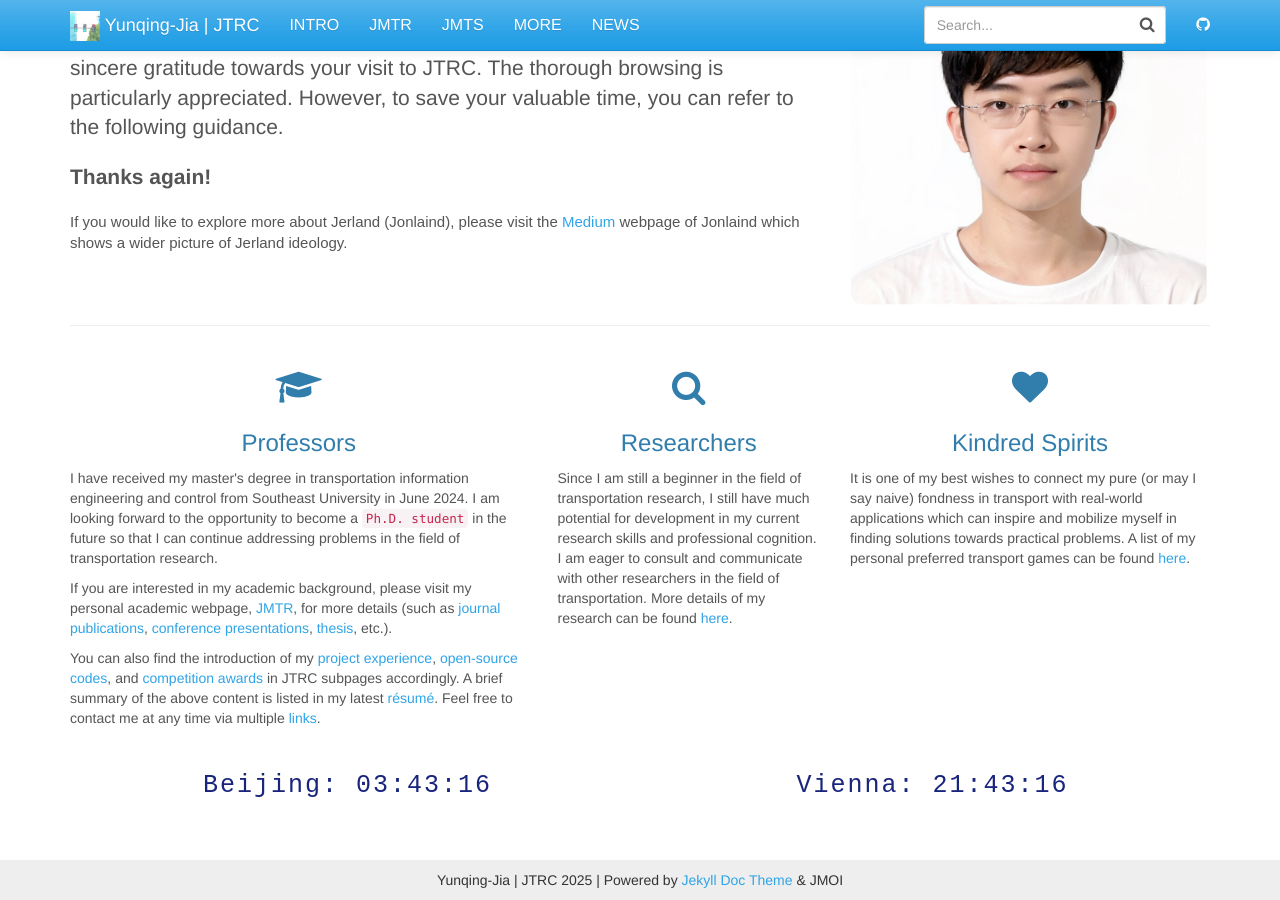
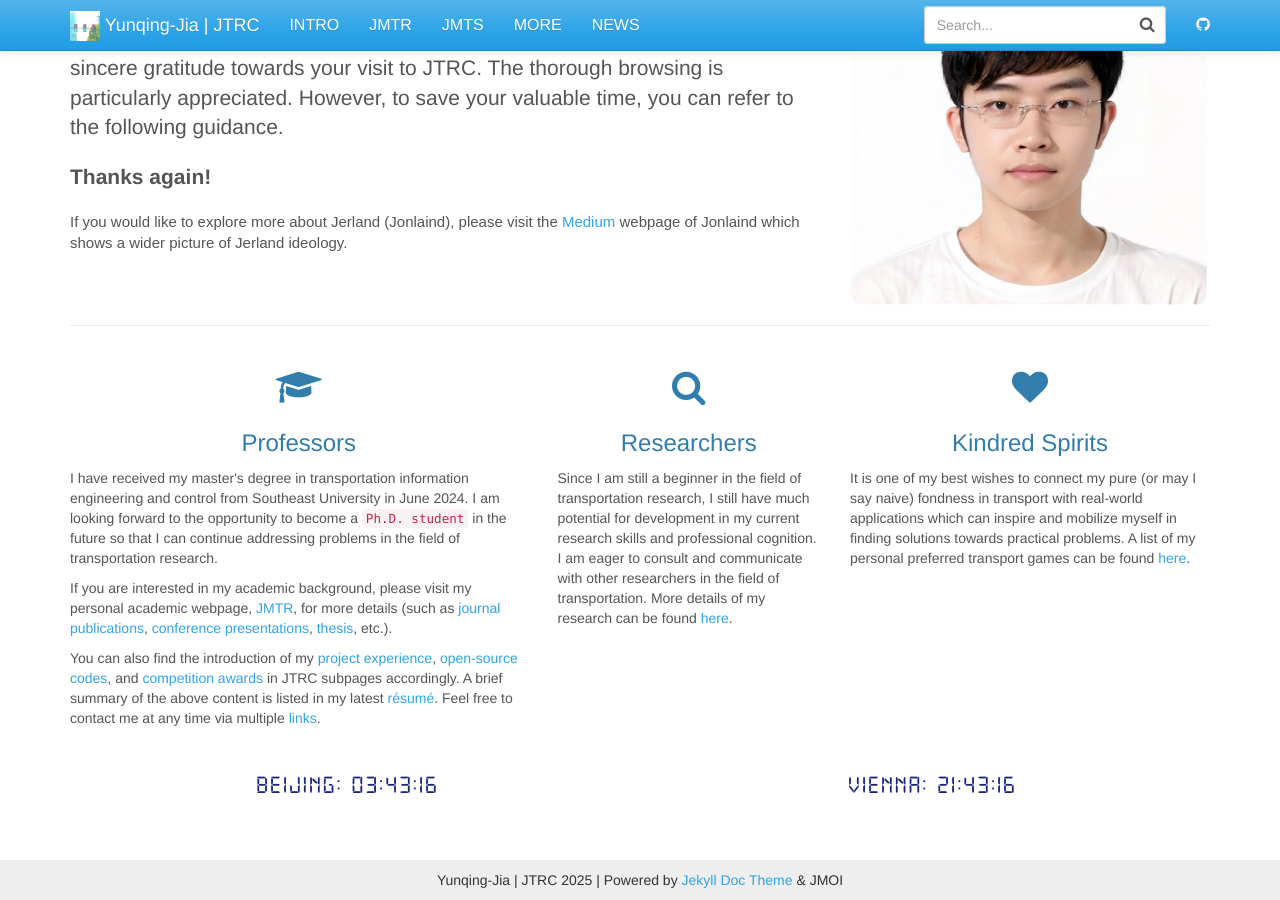
Before and after one commit to Yunqing-Jia/JTRC, a Jekyll site: the page built from index.html, in a window 1280 px wide and 900 px high, scrolled down 527 px. Built offline with Jekyll 4.4.1, drawn with Linux system fonts in a browser that asks for light colours; some web fonts are replaced.

Commit message:
Update digital-time.css

```diff
--- a/assets/css/digital-time.css
+++ b/assets/css/digital-time.css
@@ -1,6 +1,6 @@
 @font-face {
     font-family: 'Digital-7';
-    src: url('JTRC/assets/fonts/digital-7.ttf') format('truetype');
+    src: url('/JTRC/assets/fonts/digital-7.ttf') format('truetype');
   }
 
 .digital-time {
```
